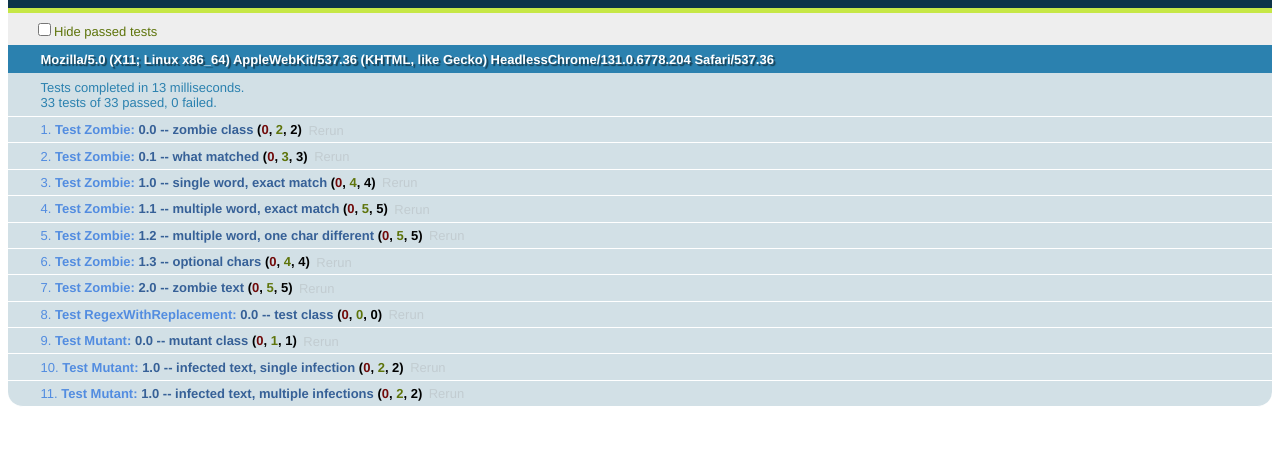
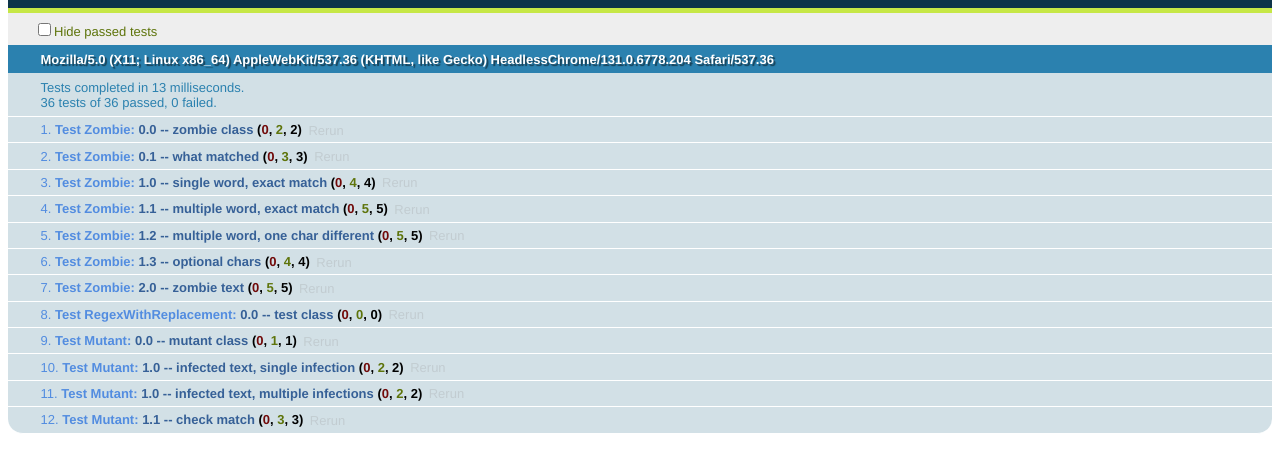
Before and after one commit to jessicaaustin/regexquest, a plain HTML site: page test/tests.html in a window 1280 px wide. Shown: the part 48-520 px from the top of the page. Drawn offline with Linux system fonts and the light colour scheme.

Commit message:
Add checkMatch fn to mutant

```diff
--- a/src/regexQuest.js
+++ b/src/regexQuest.js
@@ -34,6 +34,7 @@ rq.util.randomInt = function(max) {
 rq.Zombie = function(fullText, infection) {
 
     /** Public functions **/
+
     this.fullText = function() {
         return fullText;
     };
@@ -134,19 +135,23 @@ rq.RegExWithReplacement = function(matchPattern, replacementPattern, modifiers)
 };
 
 rq.Mutant = function(cleanText, infections) {
-    var currentInfectedText = cleanText;
+
+    this.init = function() {
+        var infectedText = cleanText;
+        for (var i = 0; i < infections.length; i++) {
+            var infection = infections[i];
+            infectedText = infectedText.replace(infection.regex(), infection.replacementPattern());
+        }
+        return infectedText;
+    };
+    var currentInfectedText = this.init();
 
     this.cleanText = function() {
         return cleanText;
     };
 
     this.infectedText = function() {
-        var infectedText = currentInfectedText;
-        for (var i = 0; i < infections.length; i++) {
-            var infection = infections[i];
-            infectedText = infectedText.replace(infection.regex(), infection.replacementPattern());
-        }
-        return infectedText;
+        return currentInfectedText;
     };
 
     // requires jsdiff.js
@@ -154,7 +159,7 @@ rq.Mutant = function(cleanText, infections) {
         return diffString(this.infectedText(), this.cleanText());
     };
 
-    this.applyRegex = function(regexWithReplacement) {
+    this.checkMatch = function(regexWithReplacement) {
         var candidate = currentInfectedText.replace(regexWithReplacement.regex(), regexWithReplacement.replacementPattern());
         if (candidate == cleanText) {
             // full match
@@ -168,4 +173,5 @@ rq.Mutant = function(cleanText, infections) {
             return false;
         }
     };
+
 };
--- a/test/tests.html
+++ b/test/tests.html
@@ -115,6 +115,14 @@
                 assertEquals("__ 5 __", new rq.Mutant("11 5 12",
                         [new rq.RegExWithReplacement("\\d\\d", "__", "g")]).infectedText());
             });
+
+            test("1.1 -- check match", function() {
+                var mutant = new rq.Mutant("hi mom, how are you today?", [new rq.RegExWithReplacement("o", "0", "g")]);
+                assertTrue(mutant.checkMatch(new rq.RegExWithReplacement("0", "o", "g")));
+                assertFalse(mutant.checkMatch(new rq.RegExWithReplacement("0", "p", "g")));
+                assertFalse(mutant.checkMatch(new rq.RegExWithReplacement("0", "o", ""))); // partial
+            });
+
         });
     </script>
 </head>
```
